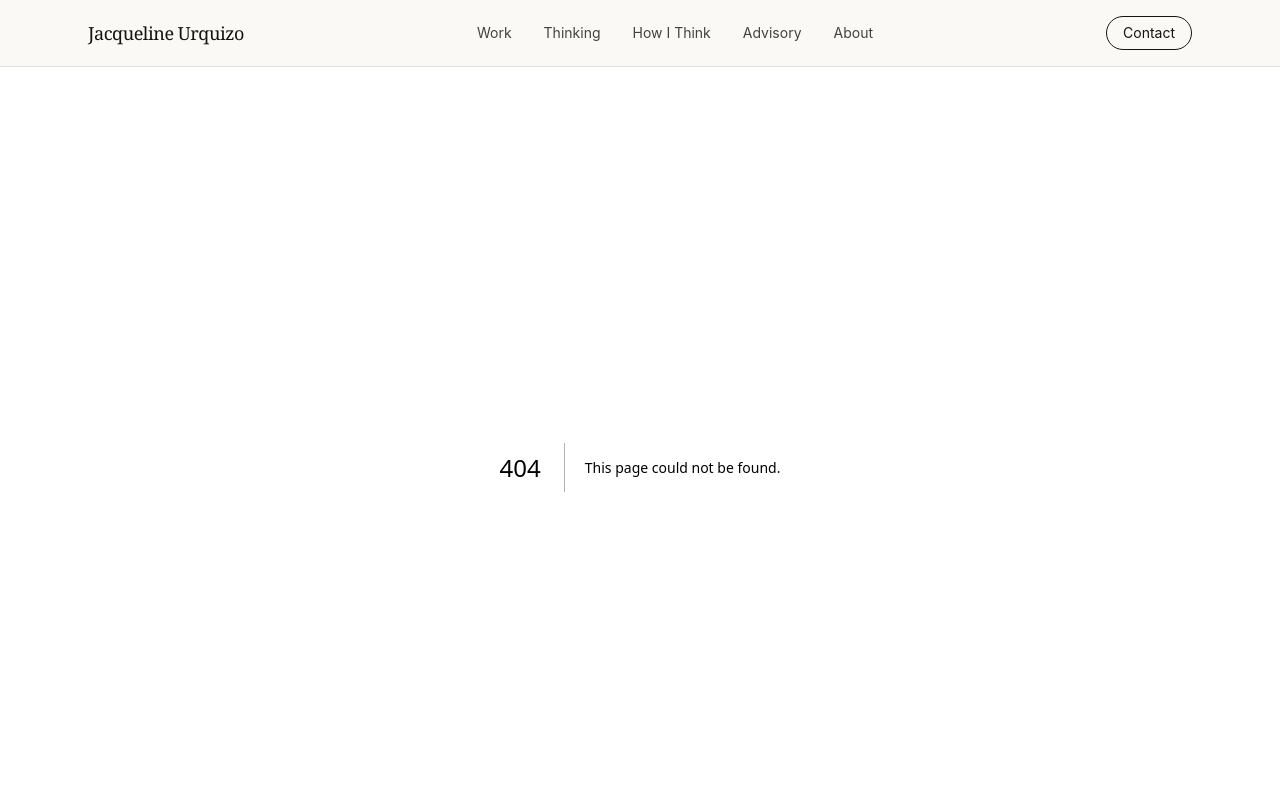
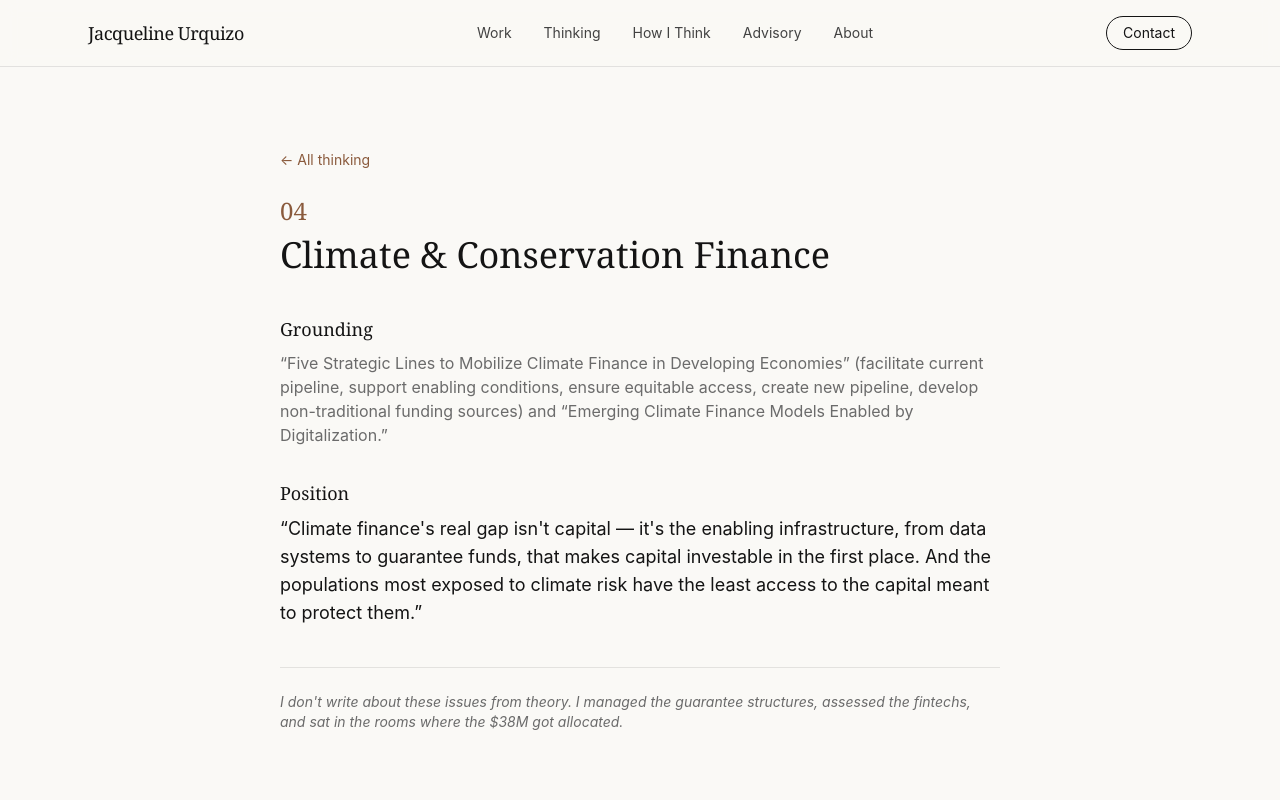
Before and after one commit to jurquizo2/personal-Website, a Next.js app: page /thinking/climate-conservation-finance in a window 1280 px wide. Before the commit this address had no page. Shown: the top 800 px of the page. Built offline with nearby package versions, Linux system fonts and the light colour scheme.

Commit message:
Add Thinking section (index + theme detail pages)

```diff
--- /dev/null
+++ b/app/thinking/[slug]/page.tsx
@@ -0,0 +1,35 @@
+import { notFound } from "next/navigation";
+import Link from "next/link";
+import { themes, closingLine } from "@/content/themes";
+
+export function generateStaticParams() {
+  return themes.map((t) => ({ slug: t.slug }));
+}
+
+export function generateMetadata({ params }: { params: { slug: string } }) {
+  const theme = themes.find((t) => t.slug === params.slug);
+  return { title: theme ? `${theme.title} — Jacqueline Urquizo` : "Thinking" };
+}
+
+export default function ThemePage({ params }: { params: { slug: string } }) {
+  const theme = themes.find((t) => t.slug === params.slug);
+  if (!theme) return notFound();
+
+  return (
+    <div className="mx-auto max-w-3xl px-6 py-20">
+      <Link href="/thinking" className="text-sm text-accent">
+        ← All thinking
+      </Link>
+      <p className="mt-6 font-serif text-2xl text-accent">{theme.number}</p>
+      <h1 className="mt-2 font-serif text-4xl text-ink">{theme.title}</h1>
+
+      <h2 className="mt-10 font-serif text-lg text-ink">Grounding</h2>
+      <p className="mt-2 text-muted">{theme.grounding}</p>
+
+      <h2 className="mt-8 font-serif text-lg text-ink">Position</h2>
+      <p className="mt-2 text-lg text-ink">“{theme.positioning}”</p>
+
+      <p className="mt-10 border-t border-ink/10 pt-6 text-sm italic text-muted">{closingLine}</p>
+    </div>
+  );
+}
--- /dev/null
+++ b/app/thinking/page.tsx
@@ -0,0 +1,17 @@
+import ThemeCard from "@/components/ThemeCard";
+import { themes } from "@/content/themes";
+
+export const metadata = { title: "Thinking — Jacqueline Urquizo" };
+
+export default function ThinkingPage() {
+  return (
+    <div className="mx-auto max-w-6xl px-6 py-20">
+      <h1 className="font-serif text-4xl text-ink">Thinking at the intersection of technology and development</h1>
+      <div className="mt-10 grid gap-6 md:grid-cols-3">
+        {themes.map((theme) => (
+          <ThemeCard key={theme.slug} theme={theme} />
+        ))}
+      </div>
+    </div>
+  );
+}
```
